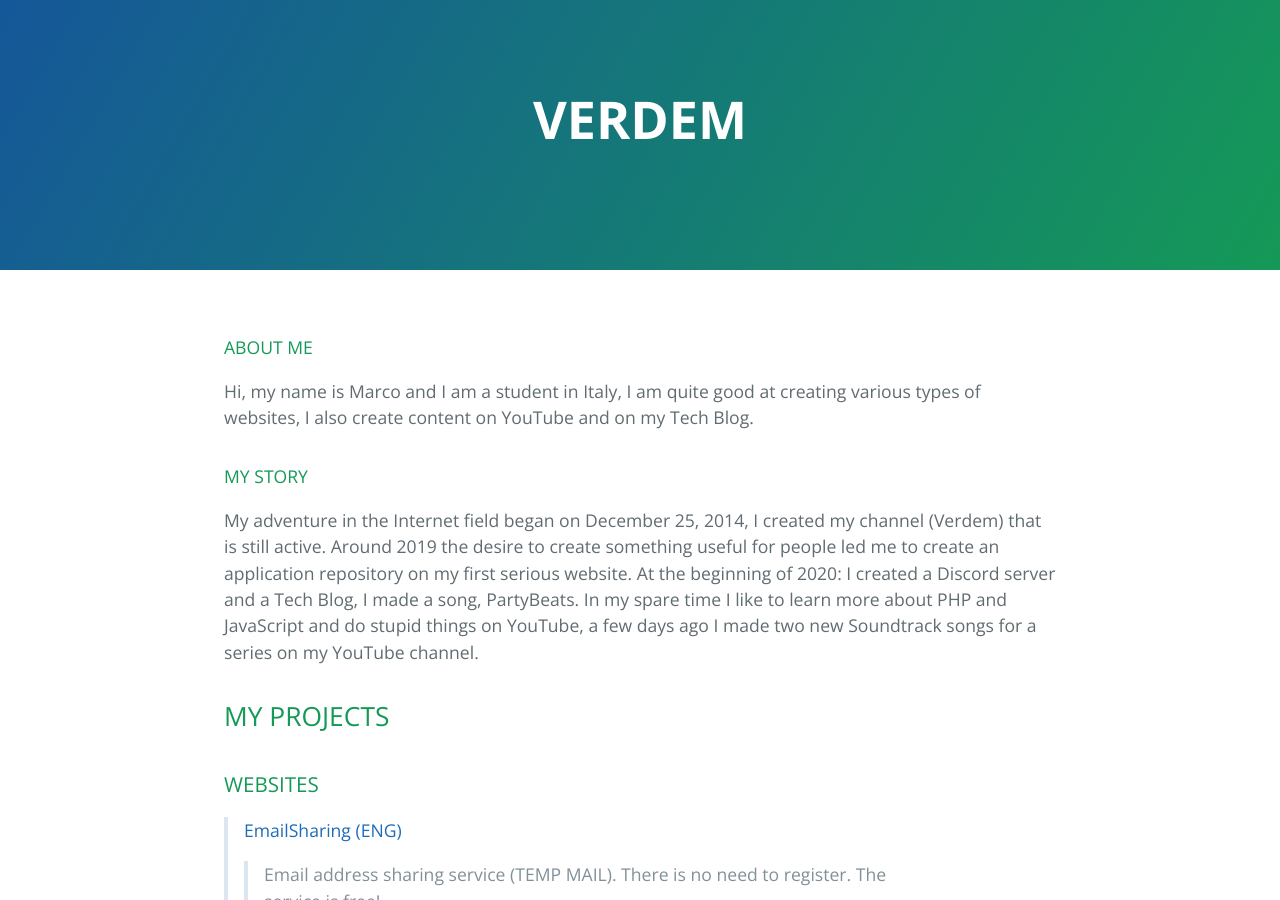
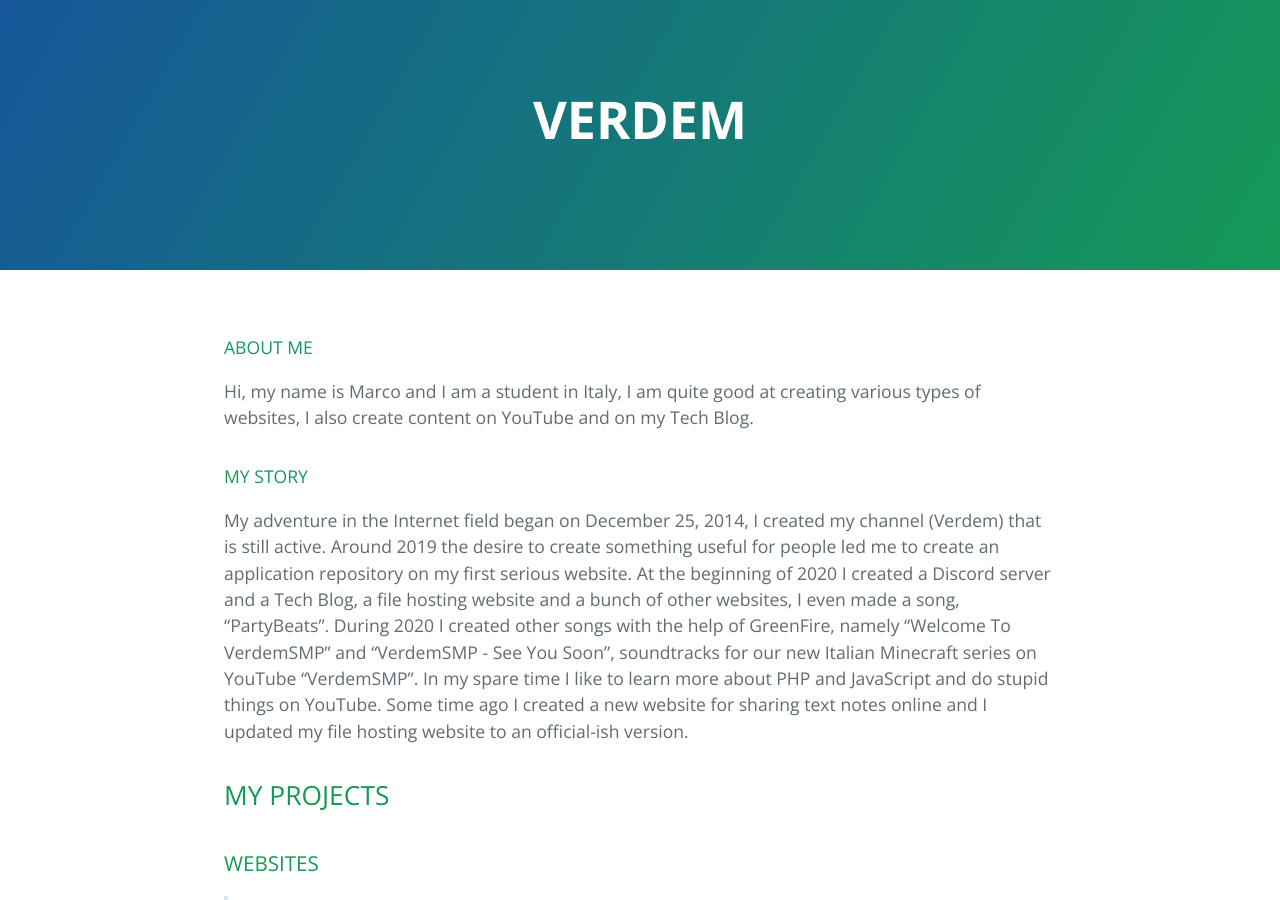
Before and after one commit to Verdem-crypto/verdem-crypto.github.io, a Jekyll site: the page built from index.md, in a window 1280 px wide and 900 px high. Built offline with Jekyll 4.4.1, drawn with Linux system fonts in a browser that asks for light colours; our own code applies the rules of GitHub Pages for plain Markdown files; a script that is not in the unit is left out; the repository's description, which GitHub fills in, is left out.

Commit message:
Update index.md

```diff
--- a/index.md
+++ b/index.md
@@ -9,7 +9,7 @@
 Hi, my name is Marco and I am a student in Italy, I am quite good at creating various types of websites, I also create content on YouTube and on my Tech Blog.
 
 #### MY STORY
-My adventure in the Internet field began on December 25, 2014, I created my channel (Verdem) that is still active. Around 2019 the desire to create something useful for people led me to create an application repository on my first serious website. At the beginning of 2020: I created a Discord server and a Tech Blog, I made a song, PartyBeats. In my spare time I like to learn more about PHP and JavaScript and do stupid things on YouTube, a few days ago I made two new Soundtrack songs for a series on my YouTube channel.
+My adventure in the Internet field began on December 25, 2014, I created my channel (Verdem) that is still active. Around 2019 the desire to create something useful for people led me to create an application repository on my first serious website. At the beginning of 2020 I created a Discord server and a Tech Blog, a file hosting website and a bunch of other websites, I even made a song, "PartyBeats". During 2020 I created other songs with the help of GreenFire, namely "Welcome To VerdemSMP" and "VerdemSMP - See You Soon", soundtracks for our new Italian Minecraft series on YouTube "VerdemSMP". In my spare time I like to learn more about PHP and JavaScript and do stupid things on YouTube. Some time ago I created a new website for sharing text notes online and I updated my file hosting website to an official-ish version.
 
 ## MY PROJECTS
 
```
